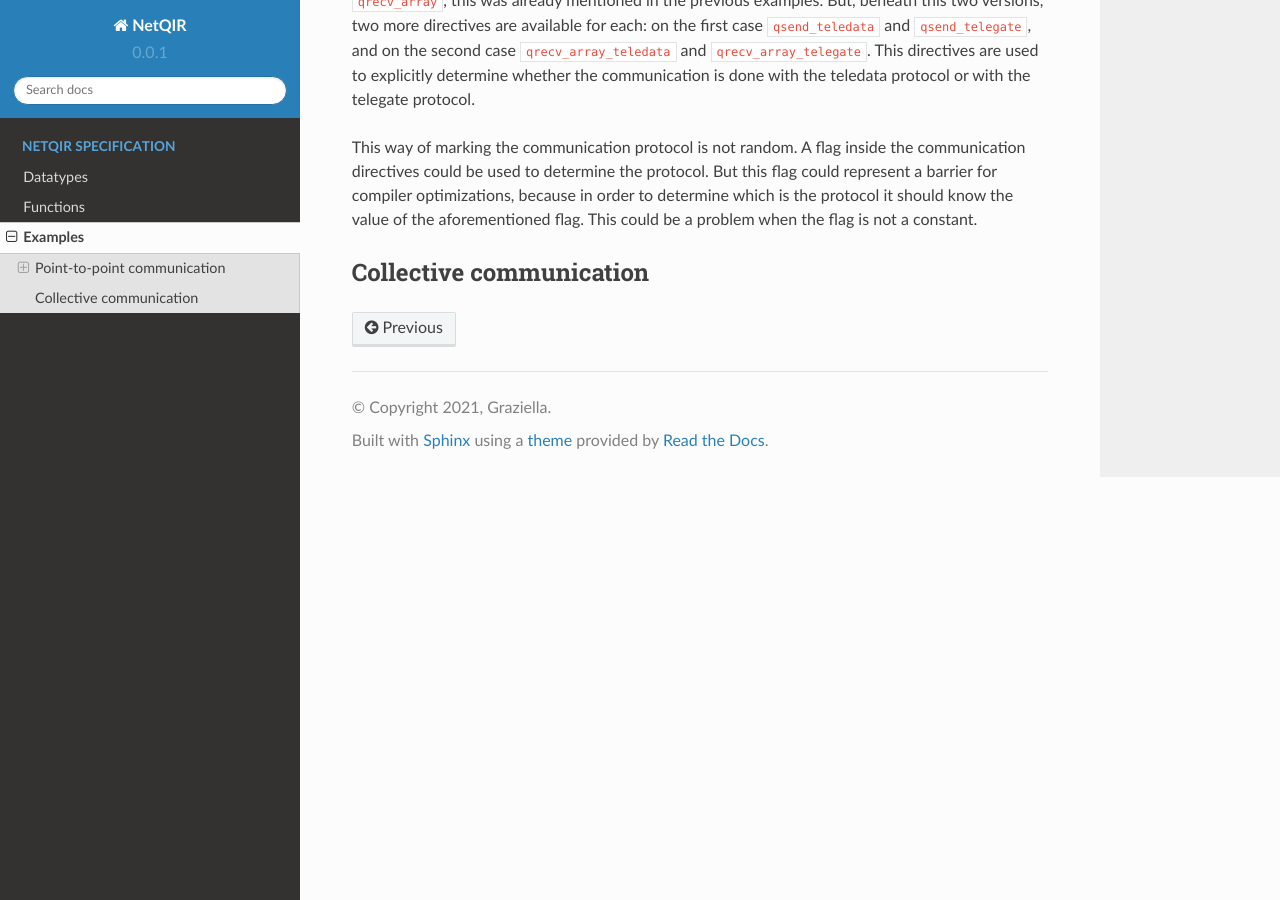
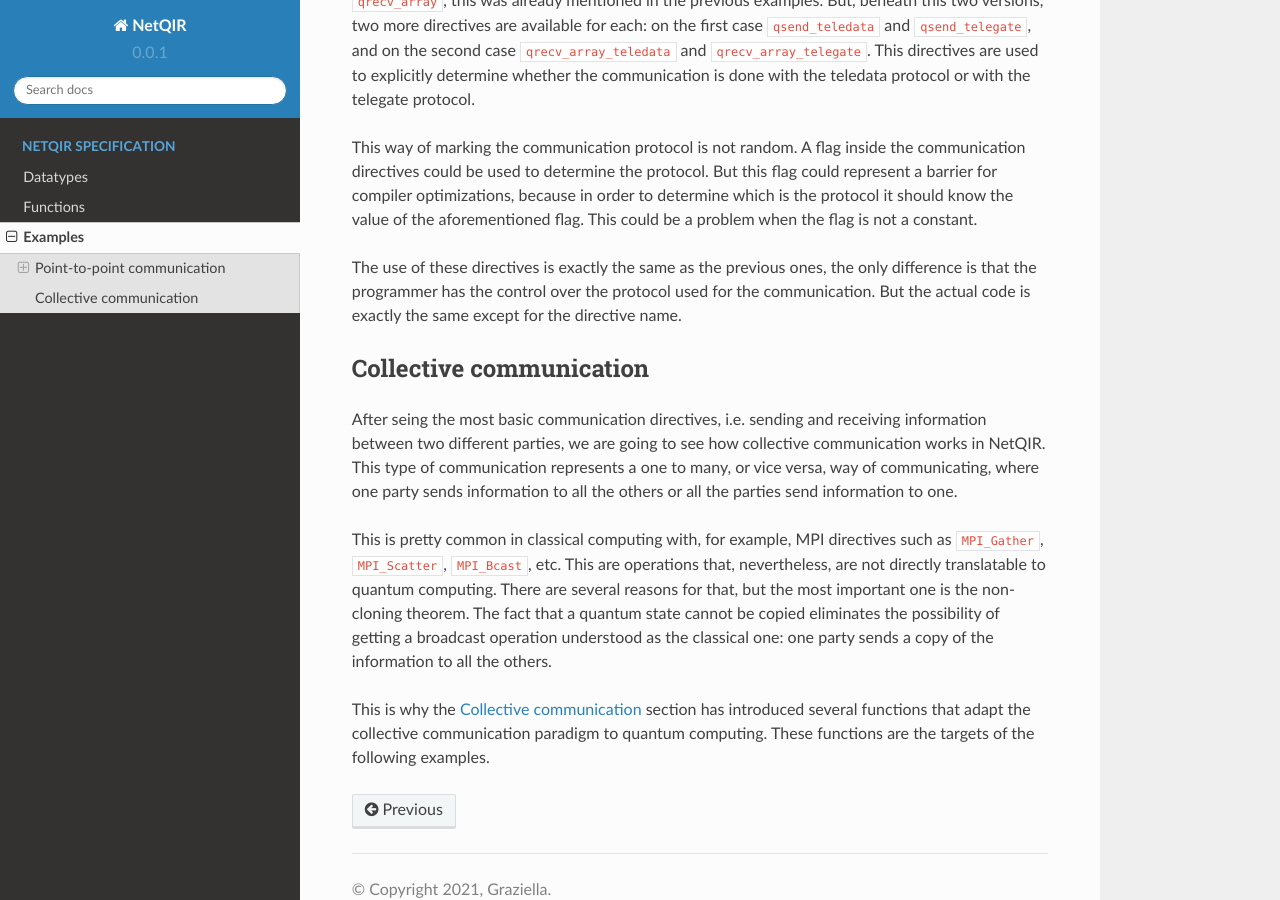
Before and after one commit to NetQIR/netqir-spec, a Sphinx documentation site: the page built from docs/source/netqir_spec/examples.rst, in a window 1280 px wide and 900 px high, scrolled down 1914 px. Built offline with Sphinx 7.4.7 and the Read the Docs theme 2.0.0, drawn with Linux system fonts in a browser that asks for light colours.

Commit message:
added the collective communication section to examples

```diff
--- a/docs/source/netqir_spec/examples.rst
+++ b/docs/source/netqir_spec/examples.rst
@@ -81,6 +81,20 @@ This way of marking the communication protocol is not random. A flag inside the
 protocol. But this flag could represent a barrier for compiler optimizations, because in order to determine which is the protocol
 it should know the value of the aforementioned flag. This could be a problem when the flag is not a constant.
 
+The use of these directives is exactly the same as the previous ones, the only difference is that the programmer has the control over the
+protocol used for the communication. But the actual code is exactly the same except for the directive name.
 
 Collective communication
 ========================
+
+After seing the most basic communication directives, i.e. sending and receiving information between two different parties, we are going to
+see how collective communication works in NetQIR. This type of communication represents a one to many, or vice versa, way of communicating,
+where one party sends information to all the others or all the parties send information to one.
+
+This is pretty common in classical computing with, for example, MPI directives such as ``MPI_Gather``, ``MPI_Scatter``, ``MPI_Bcast``, etc.
+This are operations that, nevertheless, are not directly translatable to quantum computing. There are several reasons for that, but the most
+important one is the non-cloning theorem. The fact that a quantum state cannot be copied eliminates the possibility of getting a broadcast
+operation understood as the classical one: one party sends a copy of the information to all the others.
+
+This is why the :ref:`Collective communication <collective_communication>` section has introduced several functions that adapt the collective
+communication paradigm to quantum computing. These functions are the targets of the following examples.
--- a/docs/source/netqir_spec/functions.rst
+++ b/docs/source/netqir_spec/functions.rst
@@ -479,6 +479,8 @@ Measurement functions
 
     :return: 0 if successful, 1 otherwise.
 
+.. _collective_communication:
+
 Collective communication
 ------------------------
 
```
